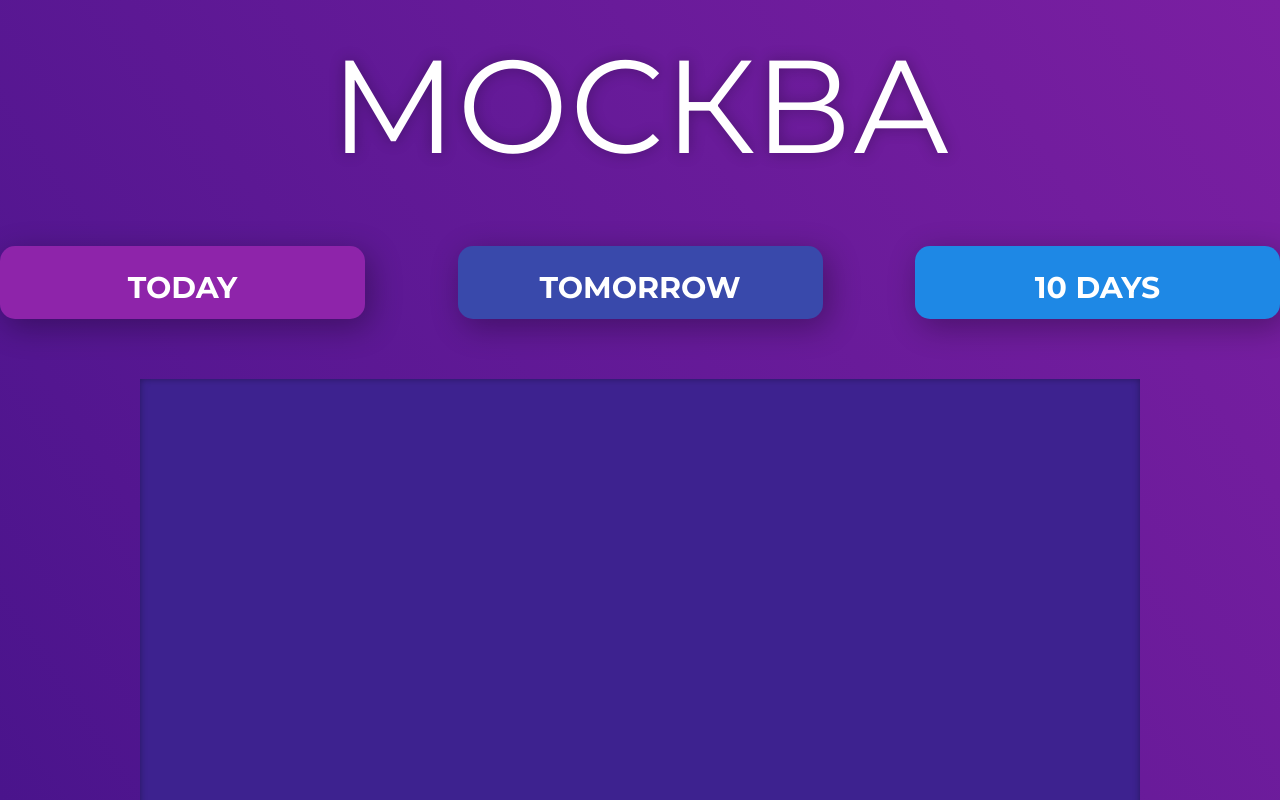
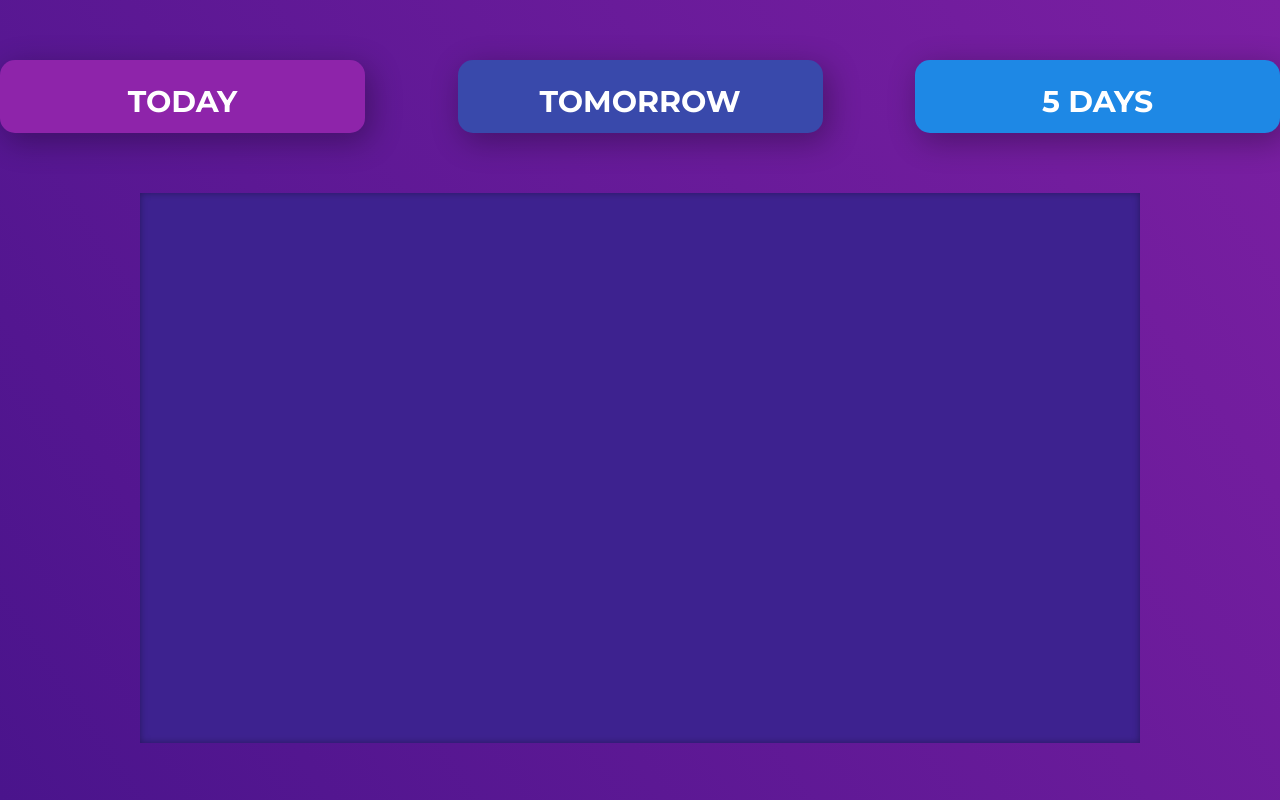
Before and after one commit to ryadik/react-weather-app, a React (Create React App) app: page /weather in a window 1280 px wide. Built offline with nearby package versions, Linux system fonts and the light colour scheme.

Commit message:
take cityName props in weather-page component

```diff
--- a/src/components/weather-page/weather-page.js
+++ b/src/components/weather-page/weather-page.js
@@ -4,6 +4,7 @@ import {BrowserRouter as Router, Switch, Route} from "react-router-dom";
 import LinkItem from "../weather-page/link-item/link-item";
 import TodayWeather from "../pages/today-weather/today-weather";
 import TomorrowWeather from "../pages/tomorrow-weather/tomorrow-weather";
+import FivedayWeather from "../pages/fiveday-weather/fiveday-weather";
 
 import './weather-page.sass'
 
@@ -12,26 +13,28 @@ export default class WeatherPage extends Component {
     links: [
       {text: 'today', color: '#8e24aa', classes: 'first', url: '/weather/today/'},
       {text: 'tomorrow', color: '#3949ab', classes: 'second', url: '/weather/tomorrow/'},
-      {text: '10 days', color: '#1e88e5', classes: 'third', url: '/weather/10-days/'},
+      {text: '5 days', color: '#1e88e5', classes: 'third', url: '/weather/5-days/'},
     ]
   }
 
   render() {
-    const {city} = this.props
+    const {cityName} = this.props
     const {links} = this.state
+
+    console.log(cityName)
 
     const btnLinks = links.map(item => <LinkItem text={item.text} color={item.color} classes={item.classes} url={item.url}/>)
 
     return (
-        <View elems={btnLinks}/>
+        <View elems={btnLinks} cityName={cityName}/>
     )
   }
 }
 
-const View = ({elems}) => {
+const View = ({elems, cityName}) => {
   return (
       <div className="weather-page">
-        <h1 className="weather-page__title weather-page__city-name">Москва</h1>
+        <h1 className="weather-page__title weather-page__city-name">{cityName}</h1>
 
     <Router>
         <div className="weather-page__links">
@@ -40,8 +43,9 @@ const View = ({elems}) => {
 
         <div className="weather-content">
             <Switch>
-              <Route path="/weather/today/" component={TodayWeather} />
-              <Route path="/weather/tomorrow/" component={TomorrowWeather} />
+              <Route path="/weather/today/" component={() => <TodayWeather cityName={cityName} />} />
+              <Route path="/weather/tomorrow/" component={() => <TomorrowWeather cityName={cityName} />} />
+              <Route path="/weather/5-days/" component={() => <FivedayWeather cityName={cityName} />} />
             </Switch>
         </div>
     </Router>
```
